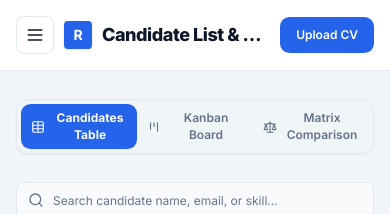
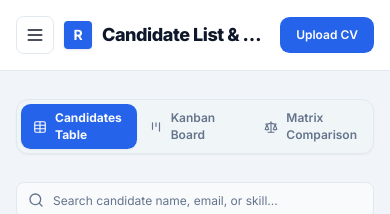
Before and after one commit to aditlab-code/resumix-ai, a Next.js app in the folder apps/web/: page /candidates in a window 390 px wide. Shown: the top 214 px of the page. Built offline with nearby package versions, Linux system fonts and the light colour scheme; no server answers.

Commit message:
fix(ui): update subnav tabs alignment to left across all responsive breakpoints

```diff
--- a/apps/web/src/components/dashboard/sub-nav-tab.tsx
+++ b/apps/web/src/components/dashboard/sub-nav-tab.tsx
@@ -33,7 +33,7 @@ export function SubNavTab<T extends string = string>({
         className
       )}
     >
-      <div className="w-full sm:w-auto inline-flex min-h-[44px] h-auto items-center rounded-xl bg-muted/60 p-1 text-muted-foreground overflow-x-auto no-scrollbar shadow-sm border border-border">
+      <div className="w-full sm:w-auto inline-flex min-h-[44px] h-auto items-center justify-start rounded-xl bg-muted/60 p-1 text-muted-foreground overflow-x-auto no-scrollbar shadow-sm border border-border">
         {tabs.map((tab) => {
           const isActive = activeTab === tab.id;
           const Icon = tab.icon;
@@ -43,14 +43,14 @@ export function SubNavTab<T extends string = string>({
               type="button"
               onClick={() => onTabChange(tab.id)}
               className={cn(
-                'flex-1 sm:flex-none inline-flex items-center justify-center min-h-[36px] rounded-lg px-2.5 sm:px-3.5 py-1.5 text-xs font-semibold transition-all focus-visible:outline-none outline-none select-none gap-2 whitespace-normal text-center',
+                'flex-1 sm:flex-none inline-flex items-center justify-start text-left min-h-[36px] rounded-lg px-3 py-1.5 text-xs font-semibold transition-all focus-visible:outline-none outline-none select-none gap-2 whitespace-normal',
                 isActive
                   ? 'bg-primary text-primary-foreground shadow-sm font-bold'
                   : 'text-muted-foreground hover:text-foreground hover:bg-background/60'
               )}
             >
               {Icon && <Icon className="w-3.5 h-3.5 shrink-0" />}
-              <span className="text-center leading-snug line-clamp-2 max-w-full break-words">{tab.label}</span>
+              <span className="text-left leading-snug line-clamp-2 max-w-full break-words">{tab.label}</span>
             </button>
           );
         })}
--- a/apps/web/src/components/ui/tabs.tsx
+++ b/apps/web/src/components/ui/tabs.tsx
@@ -68,20 +68,20 @@ export type TabsProps = Omit<React.ComponentPropsWithoutRef<typeof TabsPrimitive
 const Tabs: React.FC<TabsProps> = ({ items, active, onChange, className, value, onValueChange, children, ...props }) => {
   if (items && active && onChange) {
     return (
-      <div className={cn('w-full flex flex-wrap sm:flex-nowrap min-h-[44px] h-auto items-center rounded-xl bg-muted/60 p-1 text-muted-foreground shadow-sm border border-border max-w-full justify-start sm:justify-center', className)}>
+      <div className={cn('w-full flex flex-wrap sm:flex-nowrap min-h-[44px] h-auto items-center justify-start rounded-xl bg-muted/60 p-1 text-muted-foreground shadow-sm border border-border max-w-full', className)}>
         {items.map((item) => (
           <button
             key={item.key}
             type="button"
             onClick={() => onChange(item.key)}
             className={cn(
-              'flex-1 sm:flex-none inline-flex items-center justify-center min-h-[36px] rounded-lg px-2.5 sm:px-3.5 py-1.5 text-xs font-semibold transition-all focus-visible:outline-none outline-none select-none whitespace-normal text-center',
+              'flex-1 sm:flex-initial inline-flex items-center justify-start text-left min-h-[36px] rounded-lg px-3 py-1.5 text-xs font-semibold transition-all focus-visible:outline-none outline-none select-none whitespace-normal',
               active === item.key
                 ? 'bg-primary text-primary-foreground shadow-sm font-bold'
                 : 'text-muted-foreground hover:text-foreground hover:bg-background/60'
             )}
           >
-            <span className="text-center leading-snug line-clamp-2 max-w-full break-words">{item.label}</span>
+            <span className="text-left leading-snug line-clamp-2 max-w-full break-words">{item.label}</span>
           </button>
         ))}
       </div>
```
